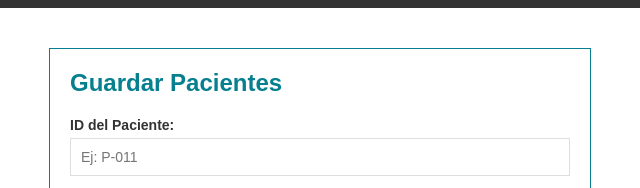
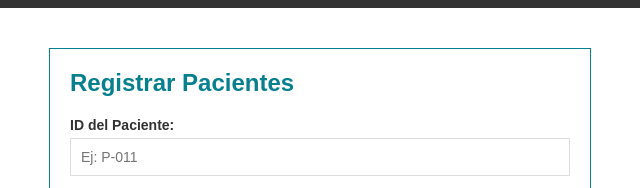
Before and after one commit to LeosYessenia/proyectoFormulario, a plain HTML site: page pacientesformulario.html in a window 1280 px wide. Shown: the part 242-430 px from the top of the page, 320-960 px from the left. Drawn offline with Linux system fonts and the light colour scheme.

Commit message:
Update pacientesformulario.html

```diff
--- a/pacientesformulario.html
+++ b/pacientesformulario.html
@@ -37,7 +37,7 @@
 
     <main>
         <div class="form-container">
-            <h2 class="form-title">Guardar Pacientes</h2>
+            <h2 class="form-title">Registrar Pacientes</h2>
             <form>
                 <div class="form-group">
                     <label>ID del Paciente:</label>
```
